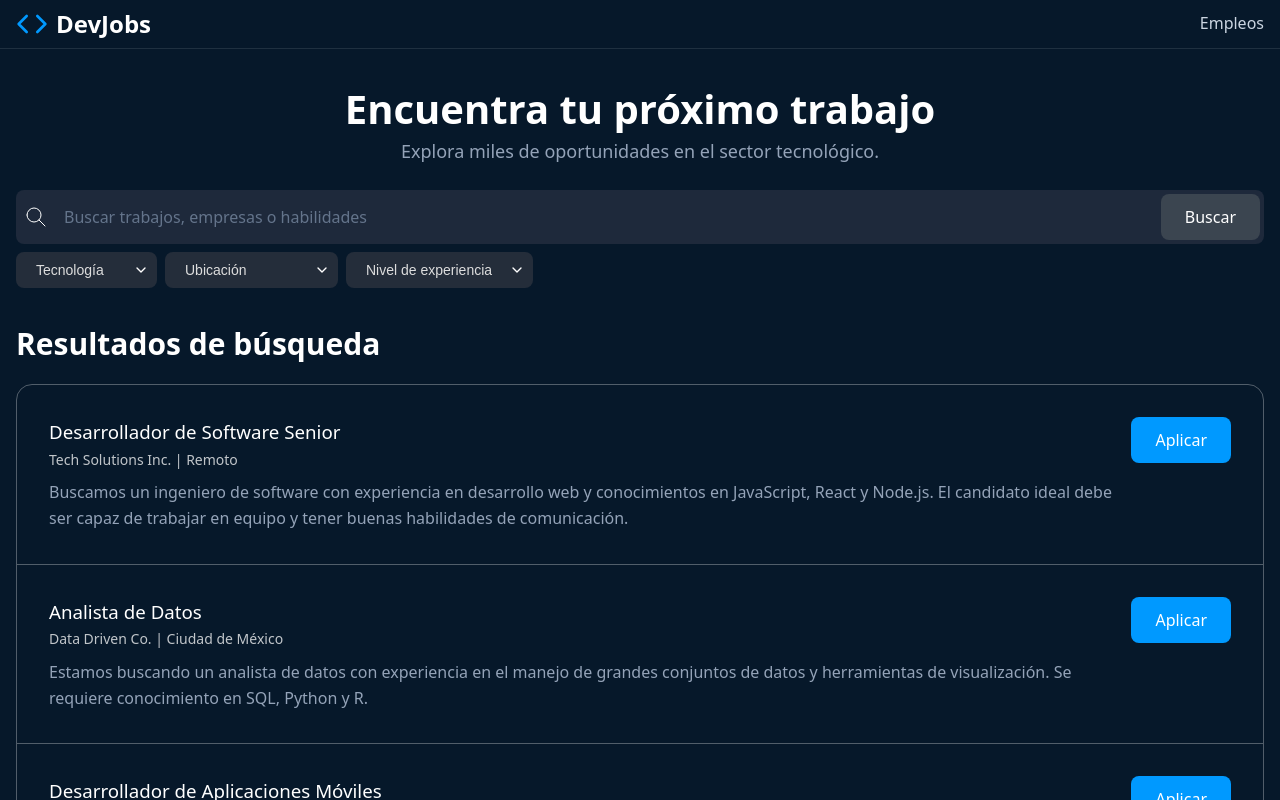
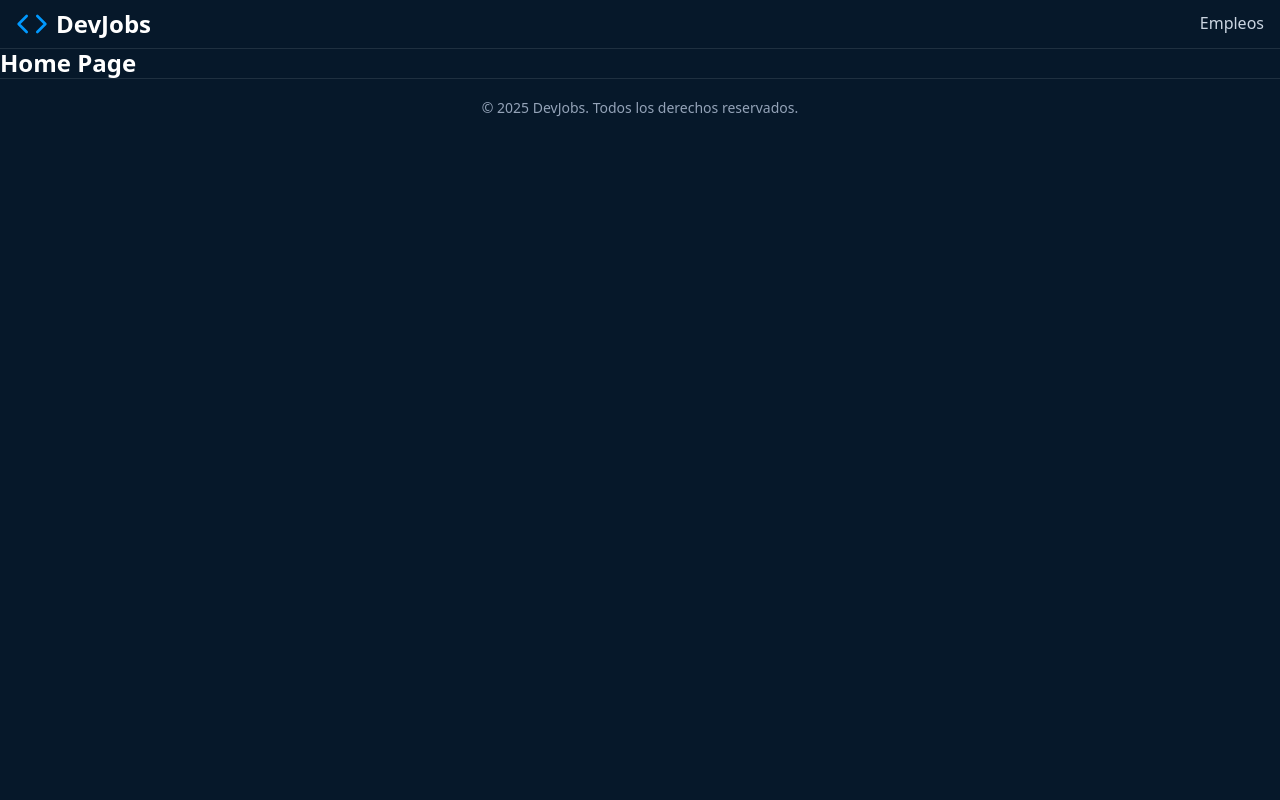
Before and after one commit to lucasnbarbero/curso-fullstack-midudev, a React (Vite) app in the folder 02-react/: page / in a window 1280 px wide. Shown: the top 800 px of the page. Built offline with nearby package versions, Linux system fonts and the light colour scheme.

Commit message:
feat: implement application routing, search filtering functionality, and paginated job listing views

```diff
--- a/02-react/src/App.jsx
+++ b/02-react/src/App.jsx
@@ -1,77 +1,25 @@
-import { useState } from "react";
-
-import jobsData from "./data/data.json";
 import { Header } from "./components/Header.jsx";
 import { Footer } from "./components/Footer.jsx";
-import { Pagination } from "./components/Pagination.jsx";
-import { SearchFormSection } from "./components/SearchFormSection.jsx";
-import { JobListings } from "./components/JobListings.jsx";
 
-const RESULTS_PER_PAGES = 5;
+import { HomePage } from "./pages/Home.jsx";
+import { SearchPage } from "./pages/Search.jsx";
+import { NotFoundPage } from "./pages/404.jsx";
 
 function App() {
-  const [filters, setFilters] = useState({
-    technology: "",
-    location: "",
-    experienceLevel: "",
-  });
-  const [textToFilter, setTextToFilter] = useState("");
-  const [currentPage, setCurrentPage] = useState(1);
+  const currentPath = window.location.pathname;
 
-  const jobsFilterByFilters = jobsData.filter((job) => {
-    return (
-      filters.technology === "" || job.data.technology === filters.technology
-    );
-  });
+  let page = <NotFoundPage />;
 
-  const jobsWithTextFilter =
-    textToFilter === ""
-      ? jobsFilterByFilters
-      : jobsFilterByFilters.filter((job) => {
-          return job.titulo.toLowerCase().includes(textToFilter.toLowerCase());
-        });
-
-  const pagedResults = jobsWithTextFilter.slice(
-    (currentPage - 1) * RESULTS_PER_PAGES,
-    currentPage * RESULTS_PER_PAGES,
-  );
-
-  const totalPages = Math.ceil(jobsWithTextFilter.length / RESULTS_PER_PAGES);
-
-  const handlePageChange = (page) => {
-    setCurrentPage(page);
-  };
-
-  const handleSearch = (filters) => {
-    setFilters(filters);
-    setCurrentPage(1);
-  };
-
-  const handleTextFilter = (text) => {
-    setTextToFilter(text);
-    setCurrentPage(1);
-  };
+  if (currentPath === "/") {
+    page = <HomePage />;
+  } else if (currentPath === "/search") {
+    page = <SearchPage />;
+  }
 
   return (
     <>
       <Header />
-      <main>
-        <SearchFormSection
-          onSearch={handleSearch}
-          onTextFilter={handleTextFilter}
-        />
-
-        <section>
-          <JobListings jobs={pagedResults} />
-
-          <Pagination
-            currentPage={currentPage}
-            totalPages={totalPages}
-            onPageChange={handlePageChange}
-          />
-        </section>
-      </main>
-
+      {page}
       <Footer />
     </>
   );
--- a/02-react/src/components/JobListings.jsx
+++ b/02-react/src/components/JobListings.jsx
@@ -3,7 +3,7 @@ import { JobCard } from "./JobCard.jsx";
 export function JobListings({ jobs }) {
   return (
     <>
-      <h2>Resultados de búsqueda</h2>
+      <h2 style={{ textAlign: "center" }}>Resultados de búsqueda</h2>
 
       <div className="jobs-listings">
         {jobs.map((job) => (
--- a/02-react/src/components/SearchFormSection.jsx
+++ b/02-react/src/components/SearchFormSection.jsx
@@ -9,7 +9,7 @@ export function SearchFormSection({ onSearch, onTextFilter }) {
   const handleSubmit = (event) => {
     event.preventDefault();
 
-    const formData = new FormData(event.target);
+    const formData = new FormData(event.currentTarget);
 
     const filters = {
       search: formData.get(idText),
@@ -31,7 +31,7 @@ export function SearchFormSection({ onSearch, onTextFilter }) {
       <h1>Encuentra tu próximo trabajo</h1>
       <p>Explora miles de oportunidades en el sector tecnológico.</p>
 
-      <form id="empleos-search-form" role="search" onSubmit={handleSubmit}>
+      <form id="empleos-search-form" role="search" onChange={handleSubmit}>
         <div className="search-bar">
           <svg
             xmlns="http://www.w3.org/2000/svg"
@@ -57,9 +57,6 @@ export function SearchFormSection({ onSearch, onTextFilter }) {
             placeholder="Buscar trabajos, empresas o habilidades"
             onChange={handleTextChange}
           />
-          <button type="submit" style={{ position: "absolute", right: "4px" }}>
-            Buscar
-          </button>
         </div>
 
         <div className="search-filters">
--- /dev/null
+++ b/02-react/src/pages/404.jsx
@@ -0,0 +1,8 @@
+export function NotFoundPage() {
+  return (
+    <main>
+      <h1>404 - Página no encontrada</h1>
+      <p>Lo sentimos, la página que buscas no existe</p>
+    </main>
+  );
+}
--- /dev/null
+++ b/02-react/src/pages/Home.jsx
@@ -0,0 +1,3 @@
+export function HomePage() {
+  return <h1>Home Page</h1>;
+}
--- /dev/null
+++ b/02-react/src/pages/Search.jsx
@@ -0,0 +1,73 @@
+import { useState } from "react";
+
+import jobsData from "../data/data.json";
+import { Pagination } from "../components/Pagination.jsx";
+import { SearchFormSection } from "../components/SearchFormSection.jsx";
+import { JobListings } from "../components/JobListings.jsx";
+
+const RESULTS_PER_PAGES = 5;
+
+export function SearchPage() {
+  const [filters, setFilters] = useState({
+    technology: "",
+    location: "",
+    experienceLevel: "",
+  });
+  const [textToFilter, setTextToFilter] = useState("");
+  const [currentPage, setCurrentPage] = useState(1);
+
+  const jobsFilterByFilters = jobsData.filter((job) => {
+    return (
+      filters.technology === "" || job.data.technology === filters.technology
+    );
+  });
+
+  const jobsWithTextFilter =
+    textToFilter === ""
+      ? jobsFilterByFilters
+      : jobsFilterByFilters.filter((job) => {
+          return job.titulo.toLowerCase().includes(textToFilter.toLowerCase());
+        });
+
+  const pagedResults = jobsWithTextFilter.slice(
+    (currentPage - 1) * RESULTS_PER_PAGES,
+    currentPage * RESULTS_PER_PAGES,
+  );
+
+  const totalPages = Math.ceil(jobsWithTextFilter.length / RESULTS_PER_PAGES);
+
+  const handlePageChange = (page) => {
+    setCurrentPage(page);
+  };
+
+  const handleSearch = (filters) => {
+    setFilters(filters);
+    setCurrentPage(1);
+  };
+
+  const handleTextFilter = (text) => {
+    setTextToFilter(text);
+    setCurrentPage(1);
+  };
+
+  return (
+    <>
+      <main>
+        <SearchFormSection
+          onSearch={handleSearch}
+          onTextFilter={handleTextFilter}
+        />
+
+        <section>
+          <JobListings jobs={pagedResults} />
+
+          <Pagination
+            currentPage={currentPage}
+            totalPages={totalPages}
+            onPageChange={handlePageChange}
+          />
+        </section>
+      </main>
+    </>
+  );
+}
```
